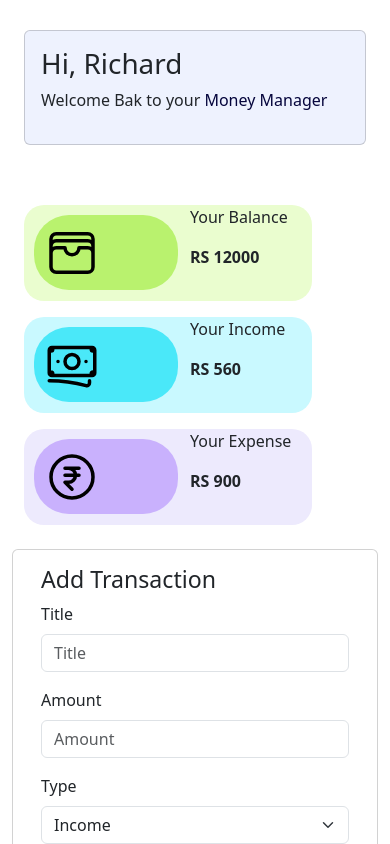
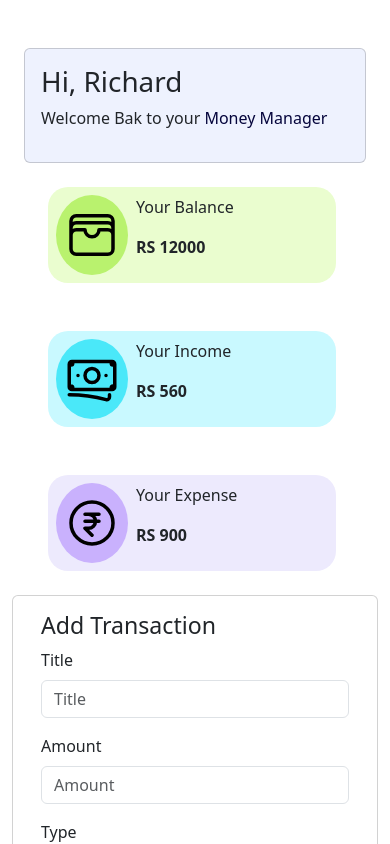
Before and after one commit to Rahul-webinsane/budget-planner, an Angular app: page / in a window 390 px wide. Shown: the top 844 px of the page. Built offline with nearby package versions, Linux system fonts and the light colour scheme.

Commit message:
make it responsive

```diff
--- a/src/app/app.component.html
+++ b/src/app/app.component.html
@@ -1,18 +1,6 @@
-<!-- <div class="grid-container">
-    <div class="grid-header">
-        <app-header></app-header>
-    </div>
-    <div class="grid-outlet">
-        <router-outlet></router-outlet>
-    </div>
-     <div class="grid-footer">
-        <app-footer></app-footer>
-    </div>
-</div> -->
-
 
 
 <div class="container">
-    <app-header></app-header>
+    <!-- <app-header></app-header> -->
     <router-outlet></router-outlet>
 </div>
--- a/src/app/home/home.component.html
+++ b/src/app/home/home.component.html
@@ -1,16 +1,27 @@
 
-<div class="container">
-    <div class="row d-flex flex-wrap g-3 justify-content-between mb-4" >
-        <div class="col-sm-12 col-lg-3 col-xl-3 " *ngFor="let items of moneyCardDetails">
-                <app-money-cards [iconBgColor]="items.iconBgColor" [bgColor]="items.bgcolor" [svgIcon]="items.path" headingOne="{{items.heading}}" amount="{{items.amount}}" ></app-money-cards>
+<div class="container mt-5">
+    <app-header></app-header>
+</div>
+    <div class="container">
+        <div class="d-flex flex-wrap">
+            <ng-container *ngFor="let items of moneyCardDetails">
+                <div class="m-4">
+                    <app-money-cards [iconBgColor]="items.iconBgColor" [bgColor]="items.bgcolor" [svgIcon]="items.path" headingOne="{{items.heading}}" amount="{{items.amount}}"></app-money-cards>
+                </div>
+            </ng-container>
         </div>
     </div>
+
+
+    <div class="container">
         <div class="row d-flex flex-wrap g-5">
             <div class="col-sm-12 col-lg-6 col-xl-6">
-                <app-transaction></app-transaction>
+                    <app-transaction></app-transaction>
             </div>
             <div class="col-sm-12 col-lg-6 col-xl-6">
                 <app-history></app-history>
             </div>
         </div>
-</div>
+    </div>
+
+<!-- </div> -->
--- a/src/app/shared/header/header.component.html
+++ b/src/app/shared/header/header.component.html
@@ -1,8 +1,6 @@
-<div class="container header-container">
    <div class="card" style="width: auto; background-color: rgba(238,242,254,255);">
       <div class="card-body">
          <h1 class="card-h1">Hi, Richard</h1>
          <p>Welcome Bak to your <span style="color: rgb(5, 5, 60);">Money Manager</span></p>
       </div>
    </div>
-</div>
--- a/src/app/shared/money-cards/money-cards.component.html
+++ b/src/app/shared/money-cards/money-cards.component.html
@@ -1,11 +1,10 @@
-    <div class="card-body" [ngStyle]="{ 'background-color': bgColor ,'width':'18rem','height':'6rem', 'border-radius': '20px'}" >
-            <div class="d-flex">
-                <div class="col-6 wallet" [ngStyle]="{ 'background-color': iconBgColor }">
-                    <img class="item-svg-icon" [src]="svgIcon" alt="SVG Image">
-                </div>
-                <div class="col-6">
-                    <p>{{headingOne}}</p>
-                    <span><strong>RS {{amount}}</strong></span>
-                </div>
-            </div>
-      </div>
+
+    <div class="card-body d-flex" [ngStyle]="{ 'background-color': bgColor ,'width':'18rem','height':'6rem', 'border-radius': '20px'}" >
+        <div class="col-3 d-flex align-items-center justify-content-center rounded-circle m-2" [ngStyle]="{ 'background-color': iconBgColor }">
+            <img class="item-svg-icon" [src]="svgIcon" alt="SVG Image">
+        </div>
+        <div class="col-9 align-content-center">
+            <p>{{headingOne}}</p>
+            <p><strong>RS {{amount}}</strong></p>
+        </div>
+    </div>
--- a/src/styles.css
+++ b/src/styles.css
@@ -10,12 +10,12 @@
 }
 
 .wallet{
-    width: 56px;
+    /* width: 56px;
     height: 75px;
     border-radius: 35px;
     margin: 10px;
     padding: 10px;
-    margin-right: 12px;
+    margin-right: 12px; */
 }
 .item-svg-icon{
     width: 56px;
@@ -49,28 +49,3 @@
     width: 500px;
     height: 500px;
 }
-
-
-
-/* @media screen and (max-width: 768px) {
-
-    body {
-      font-size: 14px;
-    }
-
-    .header-container{
-        font-size: 14px;
-    }
-
-    .transaction-card{
-        min-width: max-content;
-        height: 500px;
-    }
-
-    .history-card{
-        min-width: max-content;
-        height: 500px;
-        background-color: green;
-    }
-
-  } */
```
